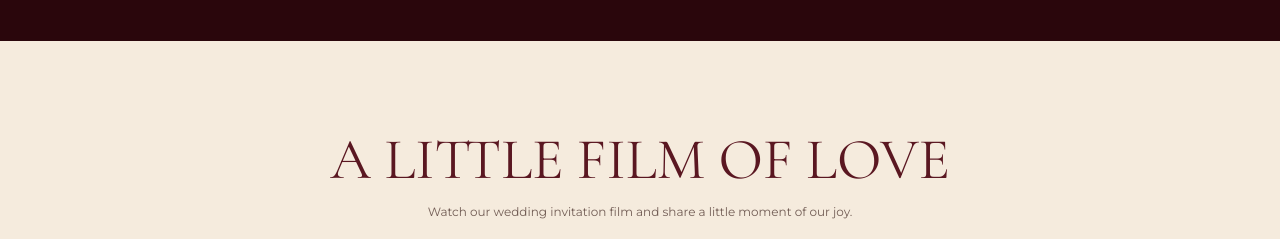
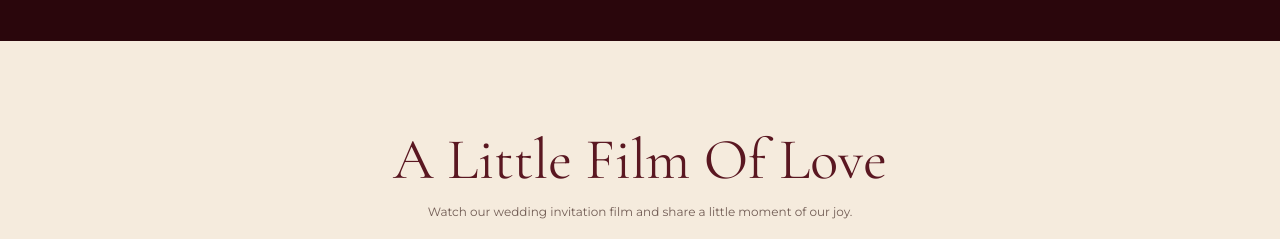
Before and after one commit to jjcreationz/JJ_Wedding_Invitation, a plain HTML site: page index.html in a window 1280 px wide. Shown: the part 3360-3599 px from the top of the page. Drawn offline with nearby package versions, Linux system fonts and the light colour scheme.

Commit message:
Update index.html

```diff
--- a/index.html
+++ b/index.html
@@ -1200,7 +1200,7 @@ window.gtranslateSettings['43217984'] = {
 <div class="wrap">
 
     <div class="head">
-        <h2>A LITTLE FILM OF LOVE</h2>
+        <h2>A Little Film Of Love</h2>
         <p>Watch our wedding invitation film and share a little moment of our joy.</p>
     </div>
 
```
